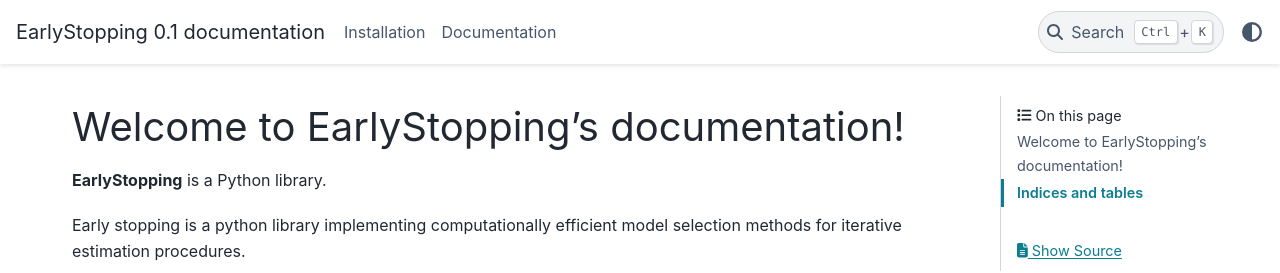
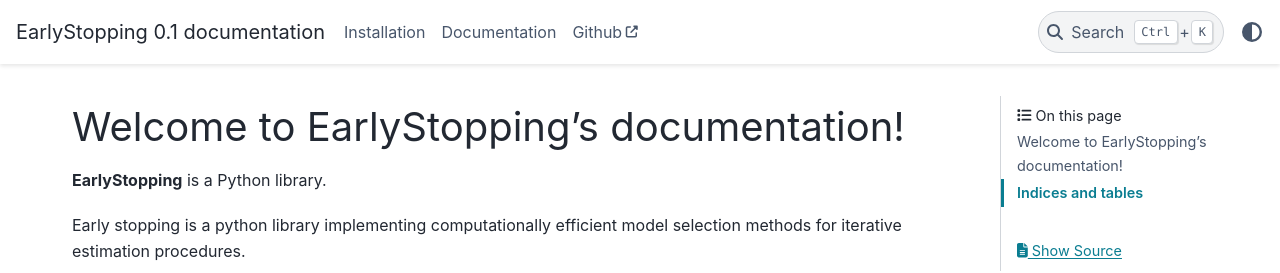
Before and after one commit to EarlyStop/EarlyStopping, a Sphinx documentation site: the page built from docs/source/index.rst, in a window 1280 px wide. Shown: the top 273 px of the page. Built offline with Sphinx 7.4.7 and the PyData theme 0.15.4, drawn with Linux system fonts in a browser that asks for light colours; pages that are not in the unit, such as notebooks, are missing from menus.

Commit message:
Add link to github

```diff
--- a/docs/source/conf.py
+++ b/docs/source/conf.py
@@ -45,10 +45,8 @@ html_static_path = ["_static"]
 
 
 
-# html_theme_options = {
-#   "external_links": [
-#       {"name": "link-one-name", "url": "https://www.google.com/maps"},
-#       {"name": "link-two-name", "url": "https://www.google.com/maps"}
-#   ],
-#   "navbar_center": ["version-switcher", "navbar-nav"]
-# }
+html_theme_options = {
+  "external_links": [
+      {"name": "Github", "url": "https://github.com/EarlyStop/EarlyStopping"},
+  ],
+}
```
